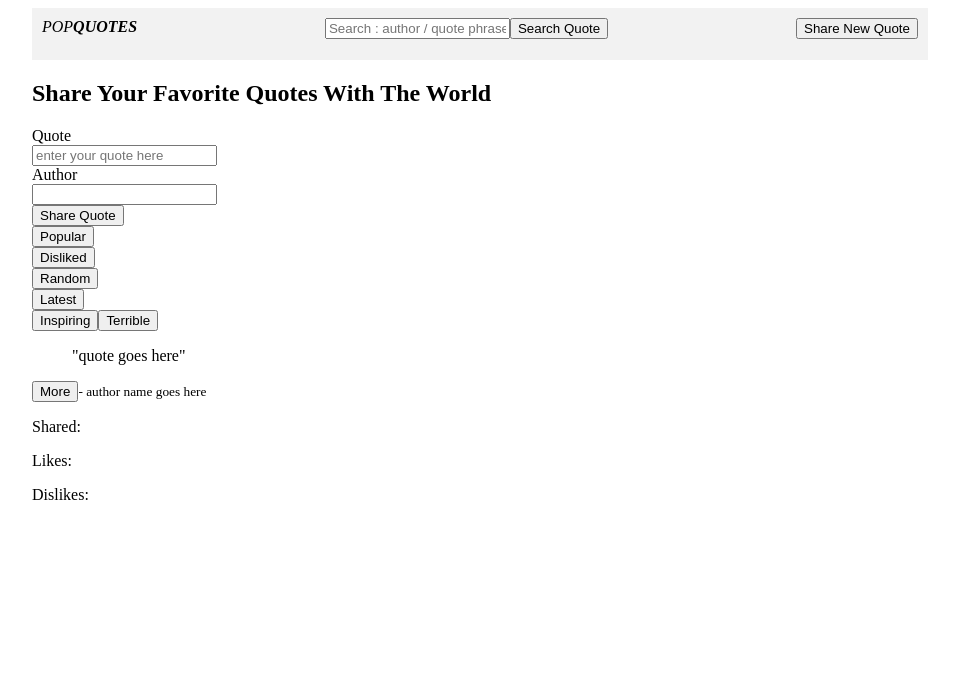
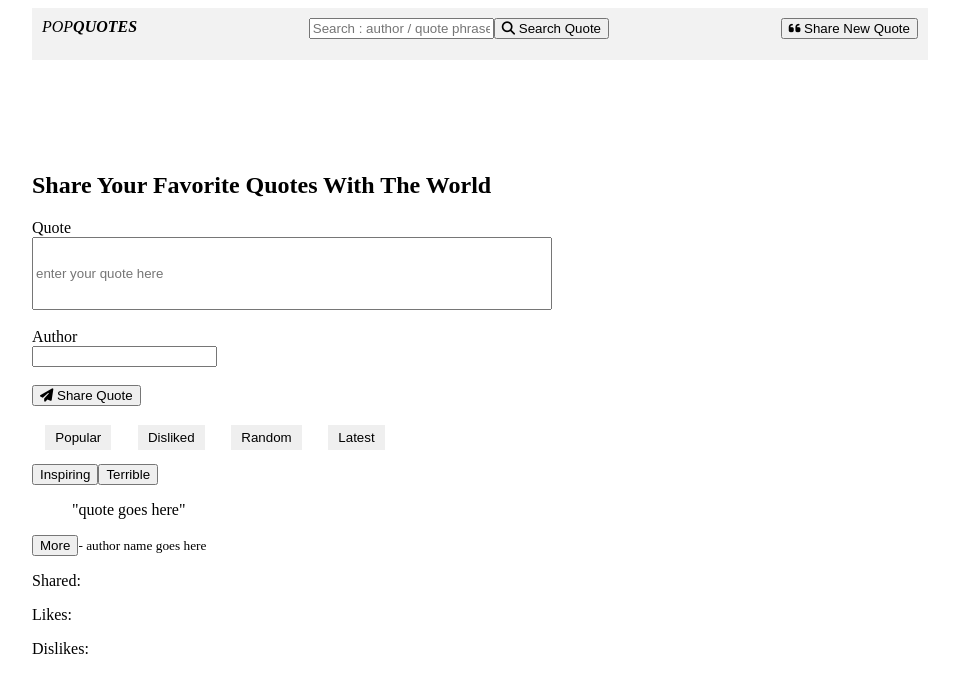
Before and after one commit to masalamind/QuoteVote, an Angular app: page / in a window 1280 px wide. Shown: the top 692 px of the page, without its empty margins (160-1119 px from the left). Built offline with nearby package versions, Linux system fonts and the light colour scheme.

Commit message:
Added filter buttons

```diff
--- a/src/app/app.component.html
+++ b/src/app/app.component.html
@@ -1,16 +1,6 @@
 
 <app-header></app-header>
-
-<section class="share-quote-input">
-
-    <h2>Share Your Favorite Quotes With The World</h2>
-    <label for="quoteInput">Quote</label><br>
-    <input type="text" placeholder="enter your quote here" id="quoteInput"><br>
-    <label for="quoteAuthorInput">Author</label><br>
-    <input type="text" id="quoteAuthorInput"><br>
-    <button>Share Quote</button>
-
-</section>
+<app-share-quote-section></app-share-quote-section>
 
 <div class="filters">
     <div class="latest"><button class="filterBtn">Popular</button></div>
--- a/src/app/header/header.component.html
+++ b/src/app/header/header.component.html
@@ -5,11 +5,11 @@
 
   <div class="search-box">
       <input type="text" placeholder="Search : author / quote phrase">
-      <button>Search Quote</button>
+      <button><i class="fa-solid fa-magnifying-glass"></i> Search Quote</button>
   </div>
 
   <div class="submit-quote">
-      <button>Share New Quote</button>
+      <button><i class="fa-solid fa-quote-left"></i> Share New Quote</button>
   </div>
 
 </header>
--- a/src/app/share-quote-section/share-quote-section.component.css
+++ b/src/app/share-quote-section/share-quote-section.component.css
@@ -0,0 +1,9 @@
+.share-quote-input{
+  height: 30vh;
+  margin: 7em auto 0 auto;
+}
+
+#quoteInput{
+  height: 5em;
+  width: 40vw;
+}
--- a/src/app/share-quote-section/share-quote-section.component.html
+++ b/src/app/share-quote-section/share-quote-section.component.html
@@ -1 +1,12 @@
-<p>share-quote-section works!</p>
+<section class="share-quote-input">
+
+  <h2>Share Your Favorite Quotes With The World</h2>
+  <label for="quoteInput">Quote</label><br>
+  <input type="text" placeholder="enter your quote here" id="quoteInput">
+  <br><br>
+  <label for="quoteAuthorInput">Author</label><br>
+  <input type="text" id="quoteAuthorInput">
+  <br><br>
+  <button><i class="fa-solid fa-paper-plane"></i> Share Quote</button>
+
+</section>
--- a/src/index.html
+++ b/src/index.html
@@ -8,6 +8,8 @@
   <base href="/">
   <meta name="viewport" content="width=device-width, initial-scale=1">
   <link rel="icon" type="image/x-icon" href="favicon.ico">
+
+  <script src="https://kit.fontawesome.com/d3d56d9400.js" crossorigin="anonymous"></script>
 
 </head>
 
--- a/src/styles.css
+++ b/src/styles.css
@@ -4,3 +4,18 @@
   margin: 0 auto;
   /* background-color: dodgerblue; */
 }
+
+
+button:hover, label:hover { cursor: pointer; }
+
+.filters{
+
+  display: inline-flex;
+  justify-content: space-between;
+}
+
+.filterBtn{
+  border: none;
+  padding: 5px 10px;
+  margin: 1em;
+}
```
Also changed, not shown: 2 other files (tests, documents, lock files or other folders).
